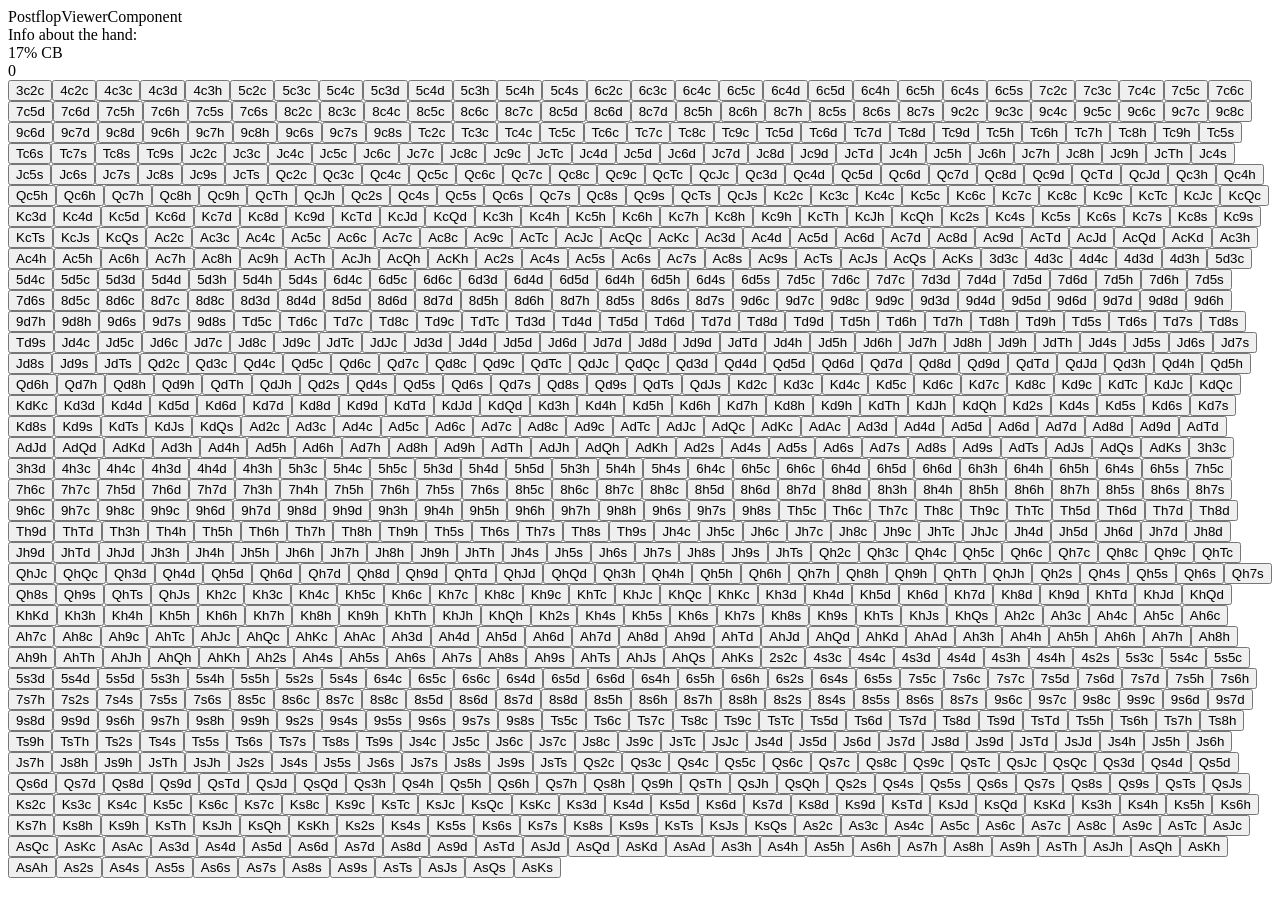
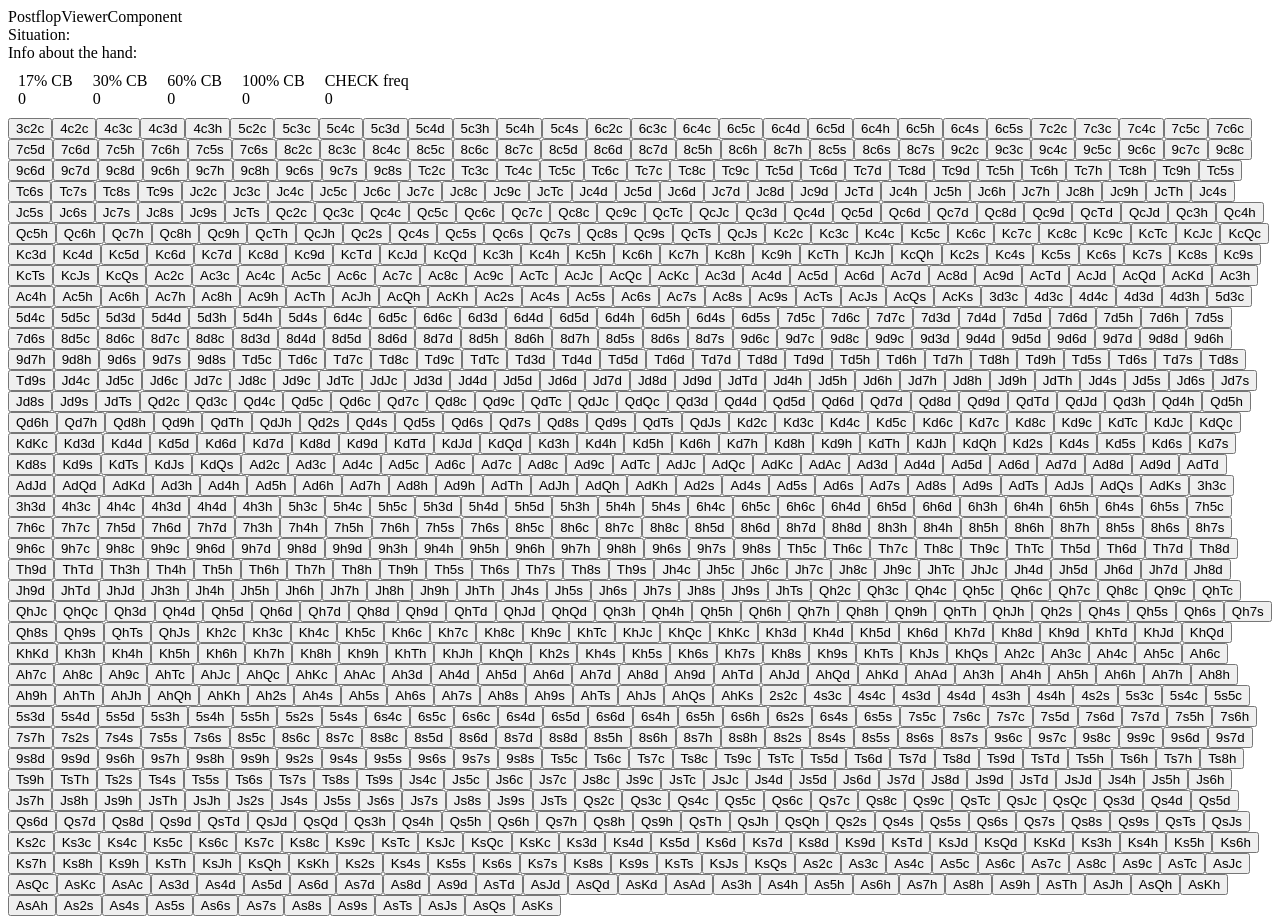
Before and after one commit to perez1187/jakacoachingMVP, a React (Vite) app in the folder jakacoachingMVP/: page /postflop in a window 1280 px wide. Before the commit the page ends 886 px from the top, so only its background shows below. Built offline with nearby package versions, Linux system fonts and the light colour scheme.

Commit message:
adding first stats

```diff
--- /dev/null
+++ b/jakacoachingMVP/src/components/PostflopViewerComponent/PostflopViewerComponent.css
@@ -0,0 +1,15 @@
+.freqOfHand {
+    display: flex;
+    flex-direction: row;
+    /* justify-content: center; */
+    align-items: center;
+}
+
+.freqOfHandMiniBox{
+    margin: 10px;
+}
+
+.hand{
+    font-weight: bold;
+    font-size: large;
+}
--- a/jakacoachingMVP/src/components/PostflopViewerComponent/PostflopViewerComponent.jsx
+++ b/jakacoachingMVP/src/components/PostflopViewerComponent/PostflopViewerComponent.jsx
@@ -1,6 +1,10 @@
 import React, {useState, useEffect} from 'react'
 
+// manual data
 import jsonData from '../../assets/example.json'
+
+// css
+import './PostflopViewerComponent.css'
 
 function PostflopViewerComponent() {
 
@@ -82,6 +86,62 @@ function PostflopViewerComponent() {
                     setBet17EV(object["BET 17% freq"])
                 }
 
+                // BET 30% EV
+                if (object["BET 30% EV"] == null) {
+                    setBet30EV('0')
+                } else {
+                    setBet30EV(object["BET 30% EV"])
+                }
+
+                // BET 30% FREQ
+                if (object["BET 30% freq"] == null) {
+                    setBet30Freq('0')
+                } else {
+                    setBet30Freq(object["BET 30% freq"])
+                }
+
+                // BET 60% EV
+                if (object["BET 60% EV"] == null) {
+                    setBet60EV('0')
+                } else {
+                    setBet60EV(object["BET 60% EV"])
+                }
+
+                // BET 60% FREQ
+                if (object["BET 60% freq"] == null) {
+                    setBet60Freq('0')
+                } else {
+                    setBet60Freq(object["BET 60% freq"])
+                }
+
+                // BET 100% EV
+                if (object["BET 100% EV"] == null) {
+                    setBet100EV('0')
+                } else {
+                    setBet100EV(object["BET 100% EV"])
+                }
+
+                // BET 100% FREQ
+                if (object["BET 100% freq"] == null) {
+                    setBet100Freq('0')
+                } else {
+                    setBet100Freq(object["BET 100% freq"])
+                }
+
+                // BET check ev
+                if (object["CHECK EV"] == null) {
+                    setBetCHECKEV('0')
+                } else {
+                    setBetCHECKEV(object["CHECK EV"])
+                }
+
+                // BET check freq
+                if (object["CHECK freq"] == null) {
+                    setBetCHECKFreq('0')
+                } else {
+                    setBetCHECKFreq(object["CHECK freq"])
+                }
+
             } catch(e) {
                 console.log('cos nie tak')
             }
@@ -96,11 +156,29 @@ function PostflopViewerComponent() {
   return (
     <div>
         <div onClick={()=> CheckData()}>PostflopViewerComponent</div>
-        <div> Info about the hand: {oneHand}</div>
-        <div>
-            <div>
+        <div>Situation: </div>
+        <div> Info about the hand:</div>
+        <div className='hand'>{oneHand}</div>
+        <div className='freqOfHand'>
+            <div className='freqOfHandMiniBox'>
                 <div>17% CB</div>
                 <div>{bet17Freq}</div>
+            </div>
+            <div className='freqOfHandMiniBox'>
+                <div>30% CB</div>
+                <div>{bet30Freq}</div>
+            </div>
+            <div className='freqOfHandMiniBox'>
+                <div>60% CB</div>
+                <div>{bet60Freq}</div>
+            </div>
+            <div className='freqOfHandMiniBox'>
+                <div>100% CB</div>
+                <div>{bet100Freq}</div>
+            </div>
+            <div className='freqOfHandMiniBox'>
+                <div>CHECK freq</div>
+                <div>{betCHECKFreq}</div>
             </div>
         </div>
 
```
